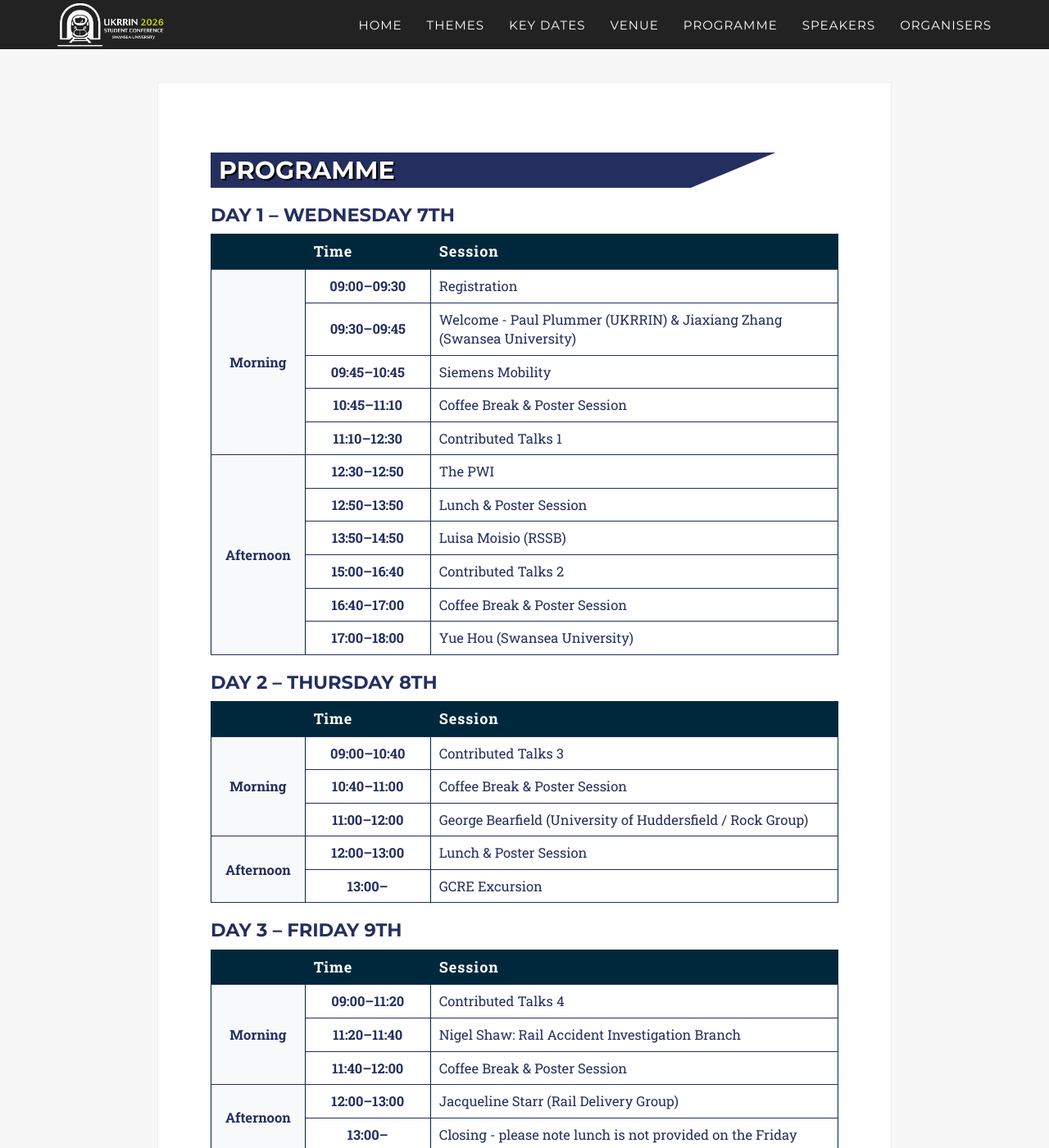
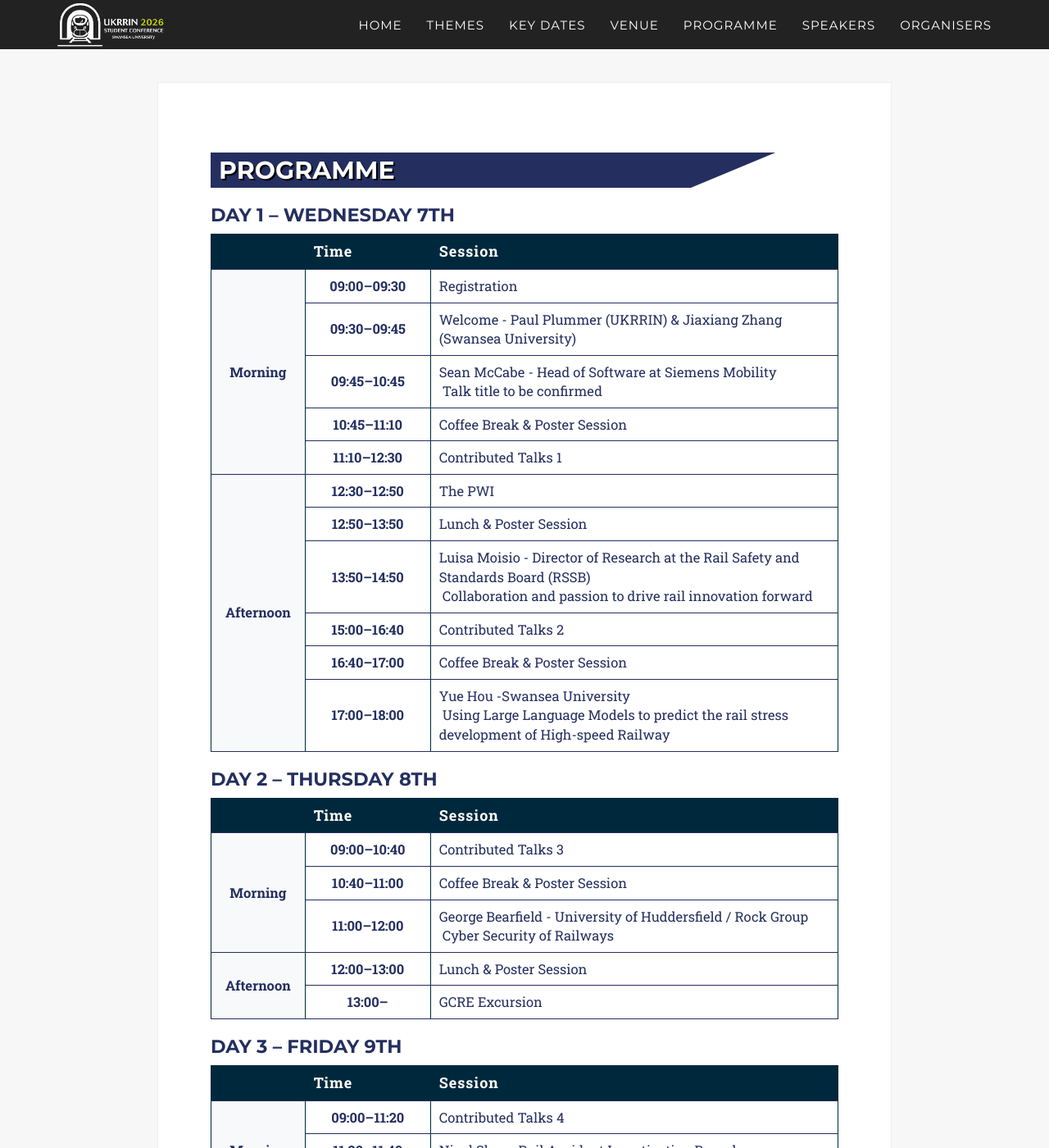
Before and after one commit to ukrrin2026swansea/ukrrin2026swansea.github.io, a Jekyll site: the page built from _2017_pages/programme.html, in a window 1280 px wide and 1400 px high. Shown: the whole window at 82% size. Built offline with Jekyll 4.4.1, drawn with Linux system fonts in a browser that asks for light colours; some web fonts are replaced; some of the changed text lies outside the part shown.

Commit message:
titles and talks

```diff
--- a/_data/twenty_17/programme_1.yml
+++ b/_data/twenty_17/programme_1.yml
@@ -11,7 +11,7 @@
 
 - block: Morning
   time: "09:45–10:45"
-  title: "Siemens Mobility"
+  title: "Sean McCabe - Head of Software at Siemens Mobility <br> Talk title to be confirmed"
 
 - block: Morning
   time: "10:45–11:10"
@@ -31,7 +31,7 @@
 
 - block: Afternoon
   time: "13:50–14:50"
-  title: "Luisa Moisio (RSSB)"
+  title: "Luisa Moisio - Director of Research at the Rail Safety and Standards Board (RSSB) <br> Collaboration and passion to drive rail innovation forward"
 
 - block: Afternoon
   time: "15:00–16:40"
@@ -43,4 +43,4 @@
 
 - block: Afternoon
   time: "17:00–18:00"
-  title: "Yue Hou (Swansea University)"
+  title: "Yue Hou -Swansea University <br> Using Large Language Models to predict the rail stress development of High-speed Railway"
--- a/_data/twenty_17/programme_2.yml
+++ b/_data/twenty_17/programme_2.yml
@@ -11,7 +11,7 @@
 
 - block: Morning
   time: "11:00–12:00"
-  title: "George Bearfield (University of Huddersfield / Rock Group)"
+  title: "George Bearfield - University of Huddersfield / Rock Group <br> Cyber Security of Railways"
 
 - block: Afternoon
   time: "12:00–13:00"
--- a/_data/twenty_17/programme_3.yml
+++ b/_data/twenty_17/programme_3.yml
@@ -15,7 +15,7 @@
 
 - block: Afternoon
   time: "12:00–13:00"
-  title: "Jacqueline Starr (Rail Delivery Group)"
+  title: "Jacqueline Starr - CEO of the Rail Delivery Group <br> Improving the Railway Experience"
 
 - block: Afternoon
   time: "13:00–"
```
